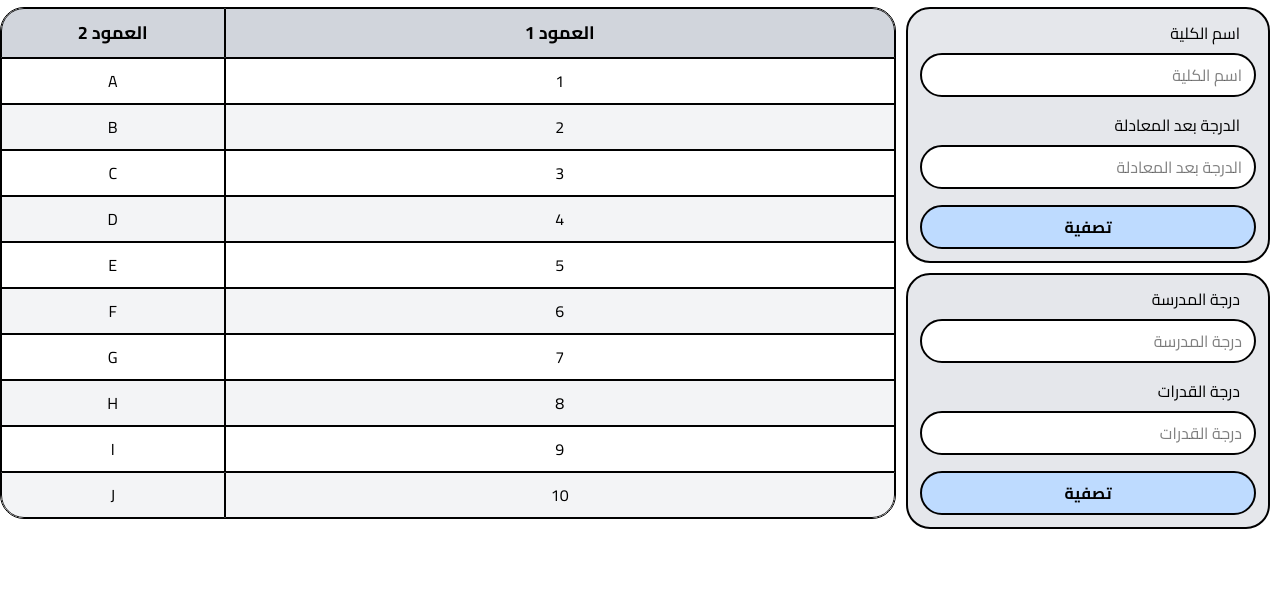
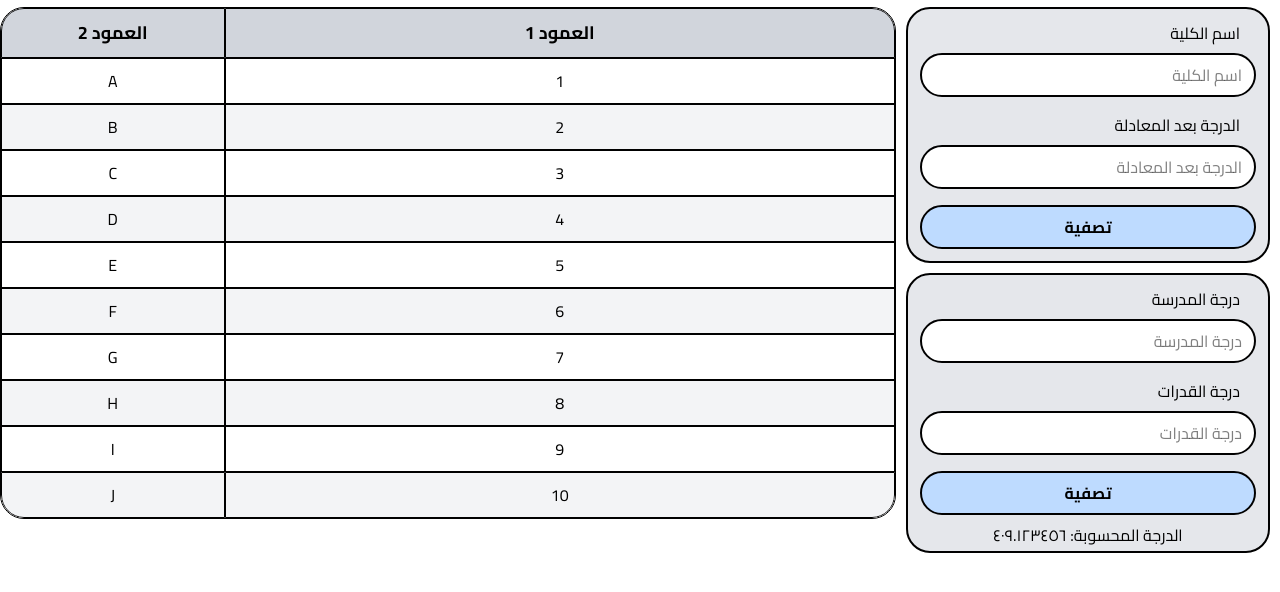
Before and after one commit to AbdullahMRiad/clean-tansik-v2, a website built with Vite: page index.html in a window 1280 px wide. Shown: the part 124-716 px from the top of the page. Built offline with nearby package versions, Linux system fonts and the light colour scheme.

Commit message:
Update filter section height and add calculated score display for better usability

```diff
--- a/index.html
+++ b/index.html
@@ -44,7 +44,7 @@
                 </div>
 
                 <!-- Filter by school/qudurat score section -->
-                <div class="h-64 border-black bg-gray-200 border-[2px] rounded-3xl p-3 mt-2.5">
+                <div class="h-[17.5rem] border-black bg-gray-200 border-[2px] rounded-3xl p-3 mt-2.5">
                     <!-- Filter by school score -->
                     <div class="flex-col flex">
                         <label for="college-name" class="mr-4">درجة المدرسة</label>
@@ -59,6 +59,7 @@
 
                     <!-- Filter button -->
                     <button class="transition-all hover:bg-blue-400 hover:text-white active:scale-95 active:bg-blue-700 rounded-4xl w-full py-2 bg-blue-200 mt-4 text-black font-bold border-black border-2">تصفية</button>
+                    <p class="w-full text-center h-8 pt-2">الدرجة المحسوبة: ٤٠٩.١٢٣٤٥٦</p>
                 </div>
             </aside>
 
```
